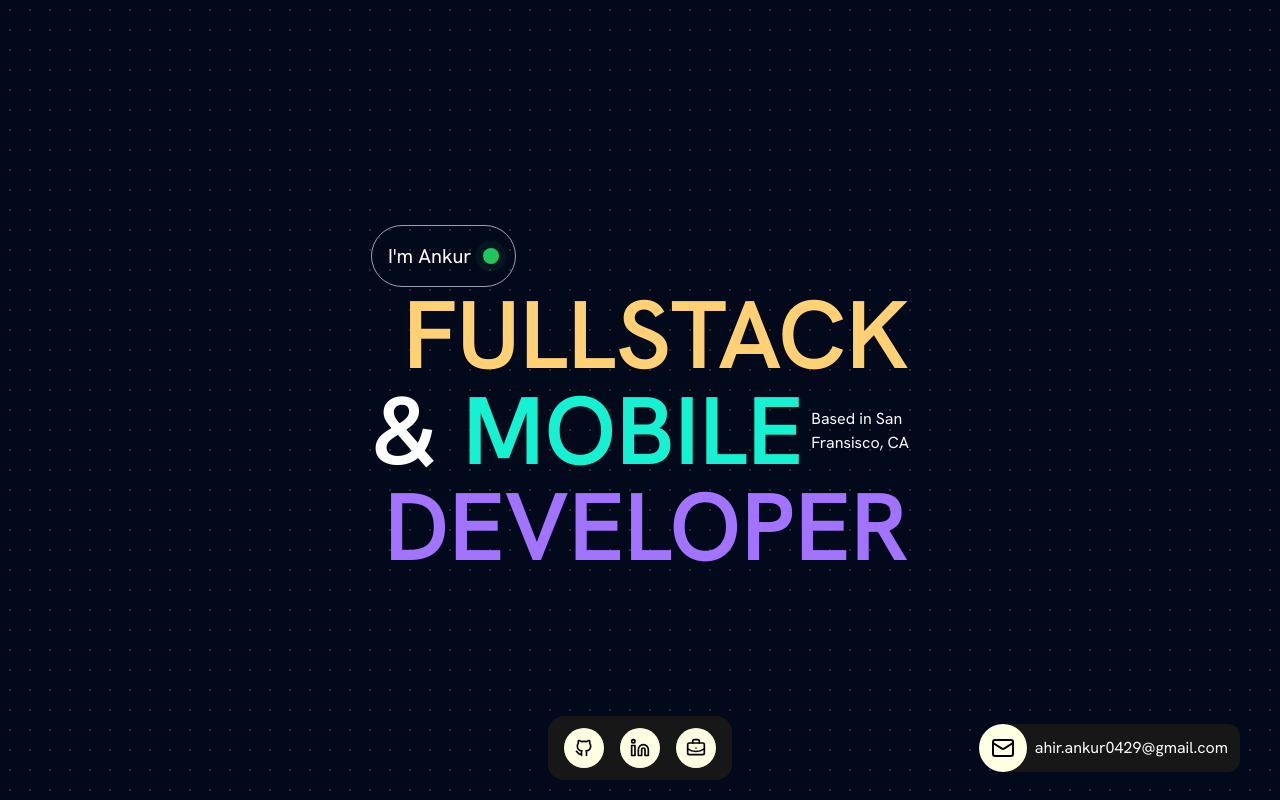
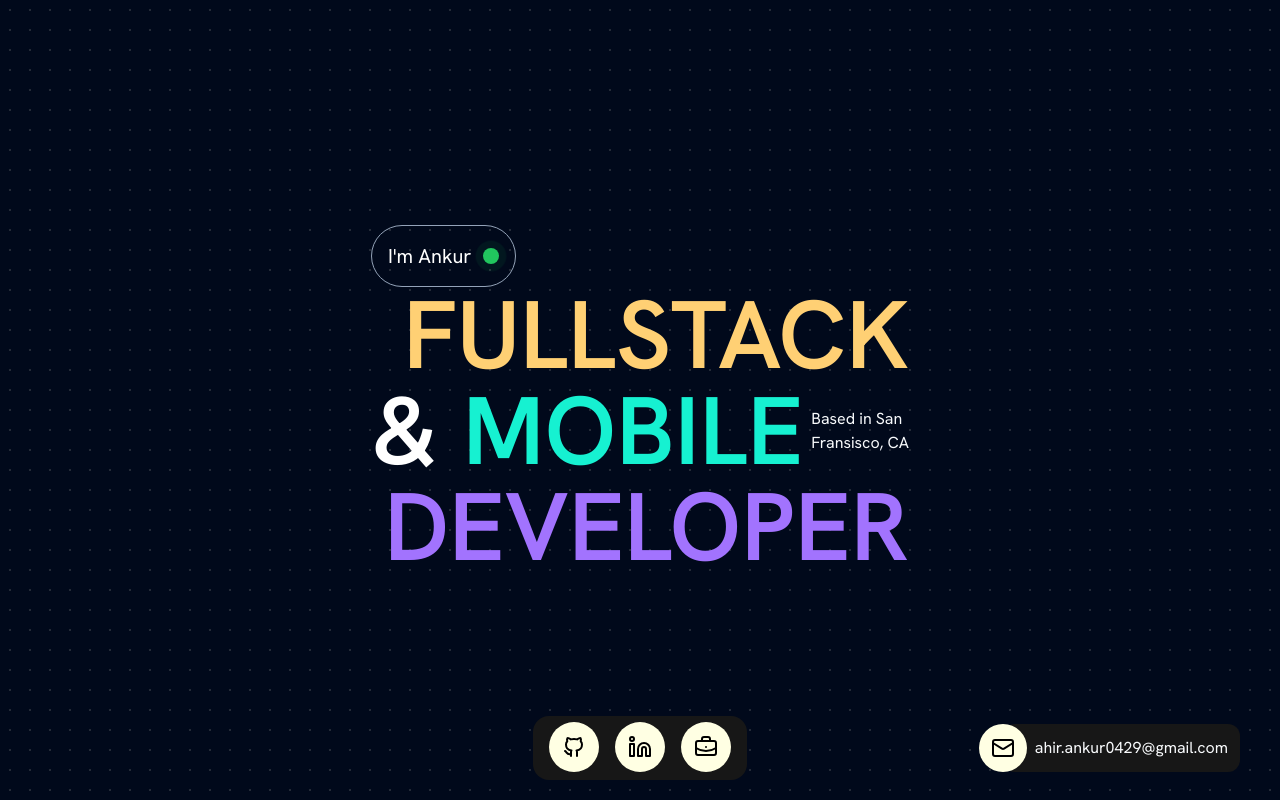
Before and after one commit to Ankur-0429/portfolioAnkur, a Next.js app: page / in a window 1280 px wide. Built offline with nearby package versions, Linux system fonts and the light colour scheme.

Commit message:
removed hover effect on mobile

```diff
--- a/components/intro.tsx
+++ b/components/intro.tsx
@@ -3,9 +3,7 @@
 import { IconBrandGithub } from "@tabler/icons-react";
 import { FloatingDock } from "./ui/floating-dock";
 import { BriefcaseBusiness, LinkedinIcon, Mail } from "lucide-react";
-import useIsLargeScreen from "@/hooks/useIsLargeScreen";
-import { useEffect, useState } from "react";
-
+import useMediaQuery from "@/hooks/useMediaQuery";
 
 const dockItemDesktop = [
   {
@@ -47,7 +45,7 @@ const dockItemMobile = [
   }
 ]
 const Intro = () => {
-  const {isLargeScreen} = useIsLargeScreen();
+  const isLargeScreen = useMediaQuery("(min-width: 1024px");
   return (
     <>
       <div className="flex flex-col items-center justify-center w-full min-h-screen">
--- a/components/ui/floating-dock.tsx
+++ b/components/ui/floating-dock.tsx
@@ -4,6 +4,7 @@
  * Mobile navbar is better positioned at bottom right.
  **/
 
+import useMediaQuery from "@/hooks/useMediaQuery";
 import { cn } from "@/lib/utils";
 import {
   AnimatePresence,
@@ -14,7 +15,7 @@ import {
   useTransform,
 } from "framer-motion";
 import Link from "next/link";
-import { useRef, useState } from "react";
+import { useEffect, useRef, useState } from "react";
 
 export const FloatingDock = ({
   items,
@@ -45,7 +46,7 @@ const FloatingDockDesktop = ({
       onMouseMove={(e) => mouseX.set(e.pageX)}
       onMouseLeave={() => mouseX.set(Infinity)}
       className={cn(
-        "mx-auto flex h-16 gap-4 items-end rounded-2xl bg-gray-50 dark:bg-neutral-900 px-4 pb-3",
+        "mx-auto flex h-16 gap-4 items-end rounded-2xl bg-gray-50 dark:bg-neutral-900 px-4 pb-2",
         className
       )}
     >
@@ -75,15 +76,10 @@ function IconContainer({
     return val - bounds.x - bounds.width / 2;
   });
 
-  let widthTransform = useTransform(distance, [-150, 0, 150], [40, 80, 40]);
-  let heightTransform = useTransform(distance, [-150, 0, 150], [40, 80, 40]);
-
-  let widthTransformIcon = useTransform(distance, [-150, 0, 150], [20, 40, 20]);
-  let heightTransformIcon = useTransform(
-    distance,
-    [-150, 0, 150],
-    [20, 40, 20]
-  );
+  let widthTransform = useTransform(distance, [-100, 0, 100], [50, 60, 50]);
+  let heightTransform = useTransform(distance, [-100, 0, 100], [50, 60, 50]);
+  let widthTransformIcon = useTransform(distance, [-100, 0, 100], [25, 30, 25]);
+  let heightTransformIcon = useTransform(distance, [-100, 0, 100], [25, 30, 25]);
 
   let width = useSpring(widthTransform, {
     mass: 0.1,
@@ -109,17 +105,22 @@ function IconContainer({
 
   const [hovered, setHovered] = useState(false);
 
+  const isMobile = useMediaQuery("(max-width: 640px)");
+
+  useEffect(() => {
+    setHovered(false);
+  }, [isMobile])
   return (
     <Link href={href}>
       <motion.div
         ref={ref}
-        style={{ width, height }}
-        onMouseEnter={()=>setHovered(true)}
-        onMouseLeave={()=>setHovered(false)}
+        style={{ width: isMobile ? 50:width, height: isMobile ? 50:height }}
+        onMouseEnter={!isMobile ? ()=>setHovered(true) : undefined}
+        onMouseLeave={!isMobile ? ()=>setHovered(false) : undefined}
         className="aspect-square rounded-full bg-[#FFFFE3] flex items-center justify-center relative"
       >
         <AnimatePresence>
-          {hovered && (
+          {hovered && !isMobile && (
             <motion.div
               initial={{ opacity: 0, y: 10, x: "-50%" }}
               animate={{ opacity: 1, y: 0, x: "-50%" }}
--- a/hooks/useIsLargeScreen.tsx
+++ /dev/null
@@ -1,23 +0,0 @@
-import { useState, useEffect } from "react";
-
-export default function useIsLargeScreen() {
-  const [isLargeScreen, setIsLargeScreen] = useState(false);
-
-  const addListener = () => {
-    if (window) {
-      window
-        .matchMedia("(min-width: 1024px)")
-        .addEventListener("change", (e) => setIsLargeScreen(e.matches));
-    } else {
-      setTimeout(addListener, 100);
-    }
-  };
-
-  useEffect(() => {
-    addListener();
-  }, []);
-
-  return {
-    isLargeScreen,
-  };
-}
--- /dev/null
+++ b/hooks/useMediaQuery.tsx
@@ -0,0 +1,20 @@
+import { useState, useEffect } from "react";
+
+const useMediaQuery = (query: string): boolean => {
+  const [matches, setMatches] = useState<boolean>(true);
+
+  useEffect(() => {
+    const media = window.matchMedia(query);
+    if (media.matches !== matches) {
+      setMatches(media.matches);
+    }
+    const listener = () => setMatches(media.matches);
+    media.addEventListener("change", listener);
+    return () => media.removeEventListener("change", listener);
+
+  }, [matches, query]);
+
+  return matches;
+};
+
+export default useMediaQuery;
```
